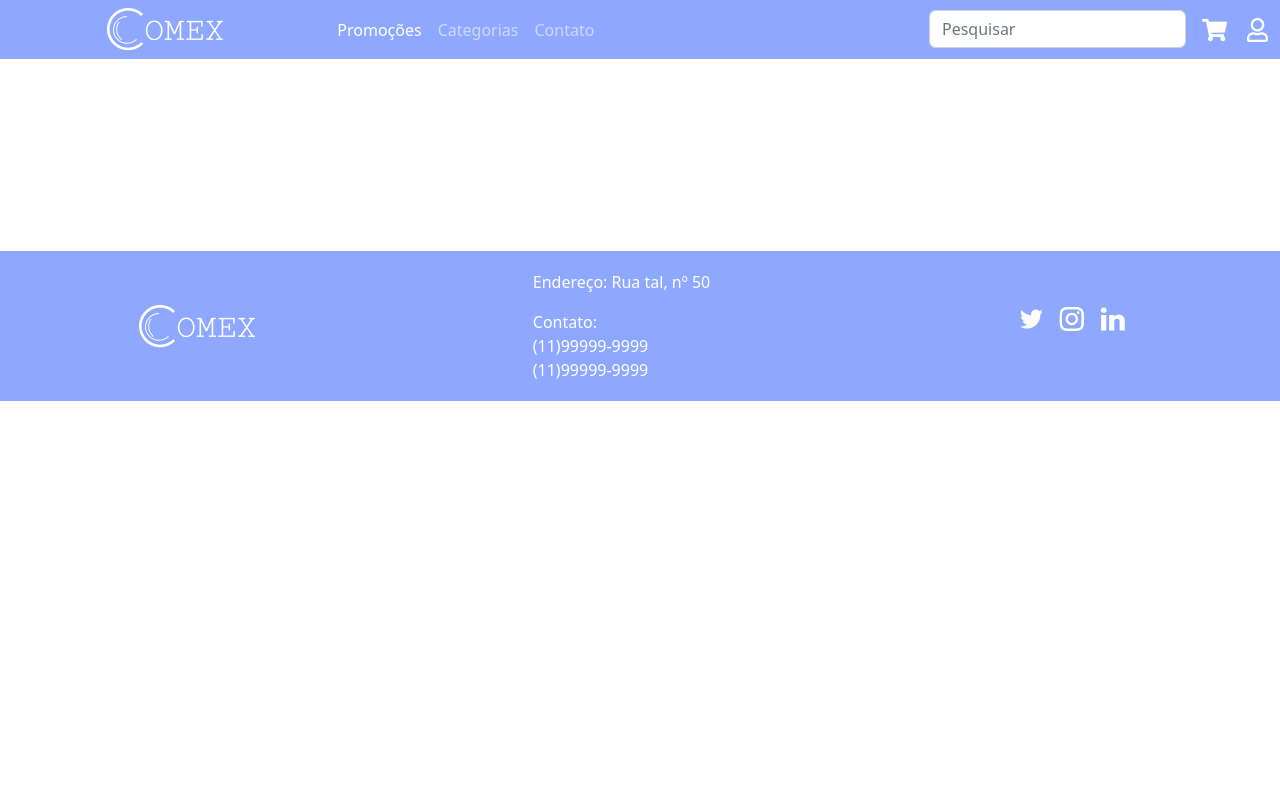
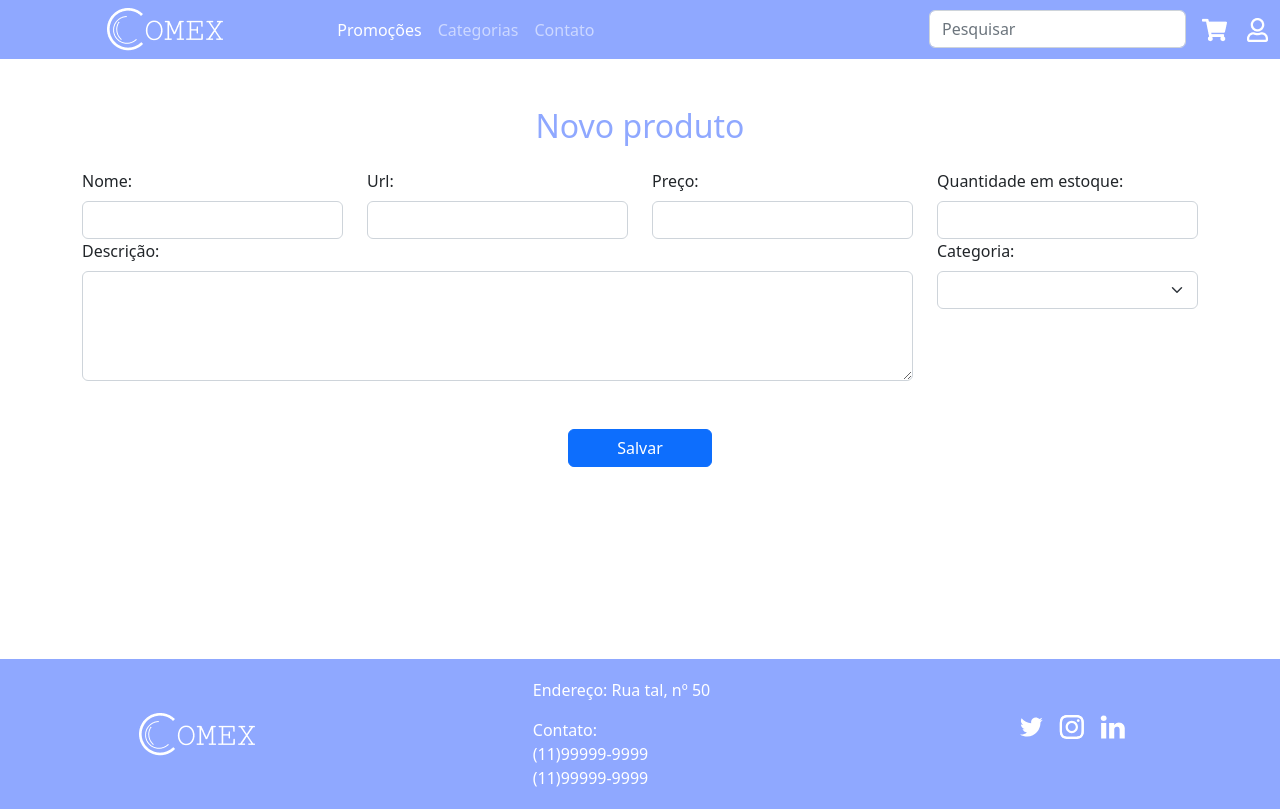
Before and after one commit to RickRiosDne/comex-frontend-vue3, a Vue app: page /produtos in a window 1280 px wide. Built offline with nearby package versions, Linux system fonts and the light colour scheme.

Commit message:
migrando cadastro de produtos já com service dos produtos inserindo e listando os produtos do json serve

```diff
--- a/db.json
+++ b/db.json
@@ -69,7 +69,7 @@
     },
     {
       "id": "89f4b55e-6a72-43a8-bd4b-9198291dc05a",
-      "nome": "teste",
+      "nome": "teste 4",
       "url": "https://acaonsfatima.org.br/wp-content/uploads/2021/09/informatica-conteudo-pagina-1.png",
       "descricao": "teste",
       "preco": 12,
--- a/src/models/Produto.ts
+++ b/src/models/Produto.ts
@@ -5,7 +5,7 @@ export interface Produto {
   nome: string;
   descricao: string;
   preco: number;
-  quantidadeEmEstoque: string;
+  quantidade_estoque: string;
   categoria: string;
   url?: string;
   criacao: string;
@@ -15,7 +15,7 @@ export const criarProduto = (
   nome: string,
   descricao: string,
   preco: number,
-  quantidadeEmEstoque: string,
+  quantidade_estoque: string,
   categoria: string,
   url: string
 ): Produto => {
@@ -24,7 +24,7 @@ export const criarProduto = (
     nome: nome,
     descricao: descricao,
     preco: preco,
-    quantidadeEmEstoque: quantidadeEmEstoque,
+    quantidade_estoque: quantidade_estoque,
     categoria: categoria,
     url: url,
     criacao: new Date().toISOString().substring(0, 10),
--- a/src/router/index.ts
+++ b/src/router/index.ts
@@ -1,6 +1,7 @@
 import { createRouter, createWebHistory } from 'vue-router';
 import Home from '../views/Home.vue';
 import CadastroCategorias from '../views/CadastroCategorias.vue';
+import CadastroProdutos from '../views/CadastroProdutos.vue';
 
 const routes = [
   {
@@ -13,6 +14,11 @@ const routes = [
     name: 'CadastroCategorias',
     component: CadastroCategorias,
   },
+  {
+    path: '/produtos',
+    name: 'CadastroProdutos',
+    component: CadastroProdutos,
+  },
 ];
 const router = createRouter({
   history: createWebHistory(import.meta.env.BASE_URL),
--- /dev/null
+++ b/src/services/produtos.service.ts
@@ -0,0 +1,21 @@
+import http from './http/api';
+
+export default {
+  getProdutos: async () => {
+    try {
+      const data = await http.get(`produtos`);
+      return data.data;
+    } catch (err) {
+      return await Promise.reject(err);
+    }
+  },
+
+  insertProdutos: async (params: any) => {
+    try {
+      const data = await http.post(`produtos`, params);
+      return data.data;
+    } catch (err) {
+      return await Promise.reject(err);
+    }
+  },
+};
--- /dev/null
+++ b/src/views/CadastroProdutos.vue
@@ -0,0 +1,75 @@
+<script setup lang="ts">
+import { criarProduto } from '@/models/Produto.js';
+import produtosService from '@/services/produtos.service'
+
+let produto = {
+  nome: '',
+  descricao: '',
+  preco: '',
+  quantidade_estoque: '',
+  categoria: '',
+  url: ''
+}
+
+async function salvaProduto(produto: any) {
+    const newProduto = criarProduto(
+        produto.nome,
+        produto.descricao,
+        produto.preco,
+        produto.quantidade_estoque,
+        produto.categoria,
+        produto.url
+    )
+    await produtosService.insertProdutos(newProduto)
+}
+</script>
+
+<template>
+    <section>
+        <form id="formProdutos" class="container" @submit.prevent="salvaProduto(produto)">
+            <h2 class="text-center mt-5 mb-4">Novo produto</h2>
+            <div class="row">
+                <div class="col-3">
+                    <label for="nome" class="form-label">Nome:</label>
+                    <input type="text" class="form-control" id="nome" v-model="produto.nome" name="nome">
+                </div>
+                <div class="col-3">
+                    <label for="url" class="form-label">Url:</label>
+                    <input type="text" class="form-control" id="url" v-model="produto.url" name="url">
+                </div>
+                <div class="col-3">
+                    <label for="preco" class="form-label">Preço:</label>
+                    <input type="text" class="form-control" id="preco" v-model="produto.preco" name="preco"
+                        pattern='[0-9]+(\\.[0-9][0-9]?)?' title="Digite somente números">
+                </div>
+                <div class="col-3">
+                    <label for="quantidade" class="form-label">Quantidade em estoque:</label>
+                    <input type="text" class="form-control" id="quantidade" v-model="produto.quantidade_estoque"
+                        name="quantidade" pattern='[0-9]+(\\.[0-9][0-9]?)?' title="Digite somente números">
+                </div>
+            </div>
+            <div class="row">
+                <div class="col-9">
+                    <label for="descricao" class="form-label">Descrição:</label>
+                    <textarea rows="4" class="form-control" id="descricao" v-model="produto.descricao"
+                        name="descricao"></textarea>
+                </div>
+                <div class="col-3">
+                    <label for="categoria" class="form-label">Categoria:</label>
+                    <select id="categoria" v-model="produto.categoria" name="categoria" class="form-select"
+                        aria-label="Default select example">
+                        <option hidden>Selecione...</option>
+                        <option value="1">Informática</option>
+                        <option value="2">Livros</option>
+                        <option value="3">Móveis</option>
+                    </select>
+                </div>
+            </div>
+            <div class="row text-center mt-5">
+                <div class="col-12">
+                    <button type="submit" class="btn btn-primary pe-5 px-5">Salvar</button>
+                </div>
+            </div>
+        </form>
+    </section>
+</template>
--- a/src/views/Home.vue
+++ b/src/views/Home.vue
@@ -1,28 +1,18 @@
 <script setup lang="ts">
-// import { ref } from 'vue'
+import { onMounted, ref } from 'vue'
+import produtosService from '@/services/produtos.service'
+import type { Produto } from '@/models/Produto.js'
 
-let listaProdutos = [
-   {
-      "id": "54a18686-989c-4c98-a3b4-3b9fdac2bf9d",
-      "nome": "Placa-mãe",
-      "descricao": "Placa-mãe sinistrona para gamer",
-      "preco": "2000",
-      "quantidadeEmEstoque": "5",
-      "categoria": "4c9178e4-3d7a-4231-8c42-1697aa8836b0",
-      "url": "https://images.unsplash.com/photo-1562408590-e32931084e23?ixlib=rb-4.0.3&ixid=MnwxMjA3fDB8MHxwaG90by1wYWdlfHx8fGVufDB8fHx8&auto=format&fit=crop&w=2970&q=80",
-      "criacao": "2023-03-06T17:45:00.000Z"
-    },
-    {
-      "id": "f7d5a47e-034c-4103-bce2-00eb0d14e887",
-      "url": "https://images.unsplash.com/photo-1615411836704-2c1636331bc2?ixlib=rb-4.0.3&ixid=MnwxMjA3fDB8MHxwaG90by1wYWdlfHx8fGVufDB8fHx8&auto=format&fit=crop&w=2656&q=80",
-      "nome": "Celular",
-      "preco": "3.500",
-      "criacao": "2023-03-06T21:57:52.341Z",
-      "categoria": "3f53c030-9a14-473d-a5ec-d1609e8ff21b",
-      "descricao": "Celular topzeira",
-      "quantidadeEmEstoque": 30
-    },
-]
+let listaProdutos = ref<Produto[] | any>([])
+
+async function getProdutos() {
+    const produtos = await produtosService.getProdutos()
+    listaProdutos.value = produtos
+}
+
+onMounted(() => {
+    getProdutos()
+})
 
 function verifyUrl(item: string) {
     if (item) {return item}
```
Also changed, not shown: src/services/categorias.service.ts (+0 -12 lines).
